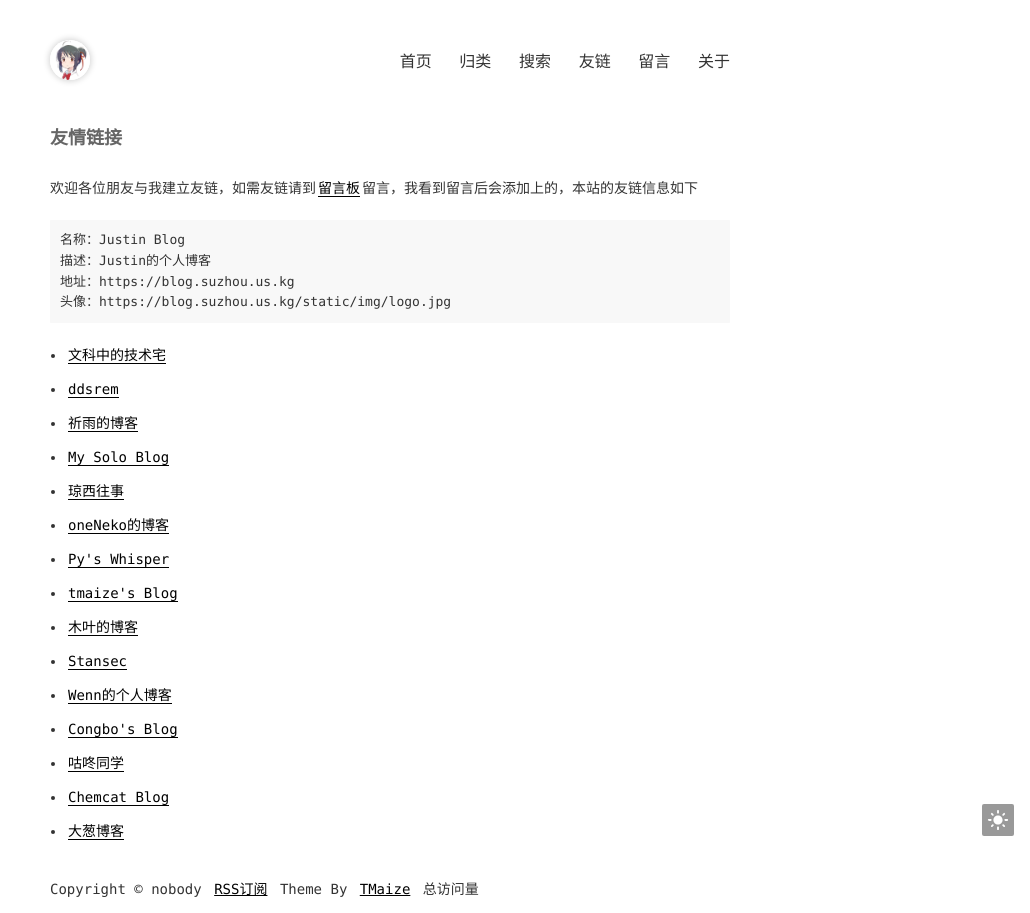
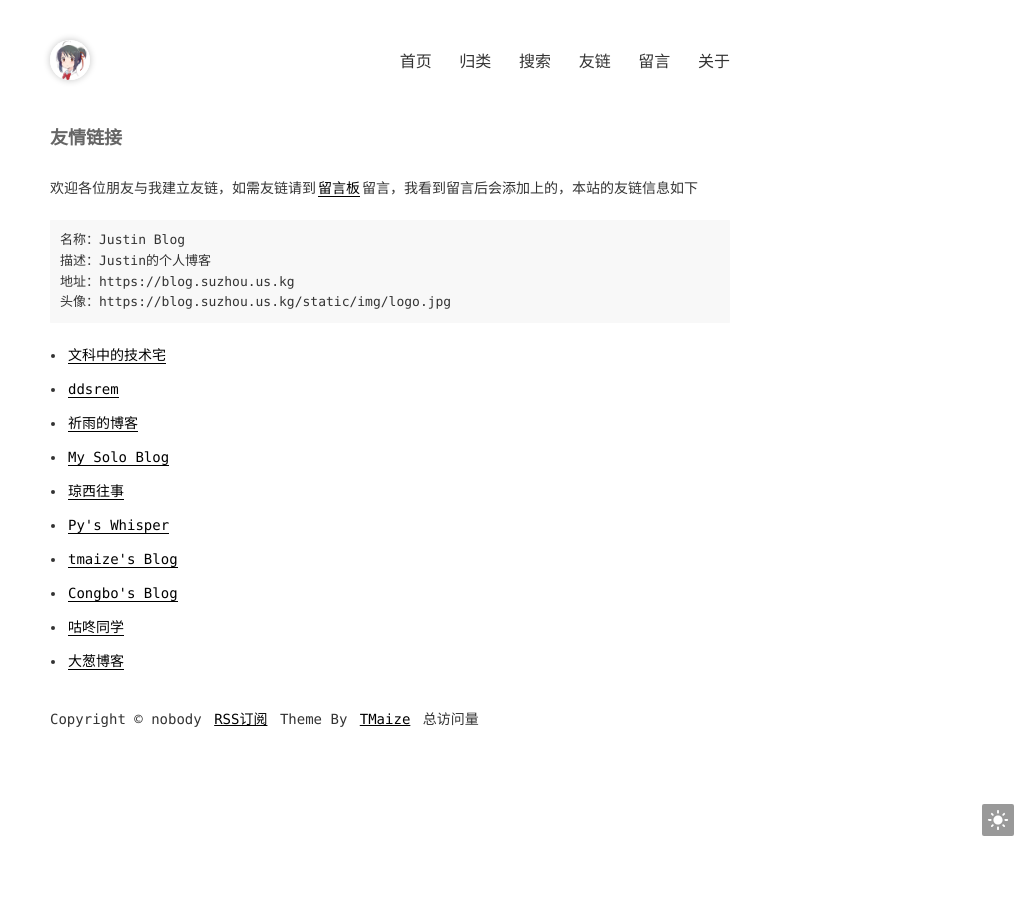
Before and after one commit to JustinHuber/justinhuber.github.io, a Jekyll site: the page built from pages/links.md, in a window 1280 px wide. Shown: the whole page, without its empty margins (250-1280 px from the left). Built offline with Jekyll 4.4.1, drawn with Linux system fonts in a browser that asks for light colours; comment, search, counter and statistics services are not loaded.

Commit message:
Update _config.yml

```diff
--- a/_config.yml
+++ b/_config.yml
@@ -68,23 +68,13 @@ links:
     url: http://solo.suzhou.us.kg/
   - title: 琼西往事
     url: https://fushaolei.github.io
-  - title: oneNeko的博客
-    url: https://blog.oneneko.com
   - title: Py's Whisper
     url: https://whisper.pyliubaolin.top
   - title: tmaize's Blog
     url: https://blog.tmaize.net/
-  - title: 木叶的博客
-    url: https://muye.ml
-  - title: Stansec
-    url: https://standeblog.com
-  - title: Wenn的个人博客
-    url: https://wenn.tech
   - title: Congbo's Blog
     url: https://congbo.site
   - title: 咕咚同学
     url: https://gudong.site
-  - title: Chemcat Blog
-    url: https://chemcat.gitee.io
   - title: 大葱博客
     url: https://blog.zzzdc.com/
```
